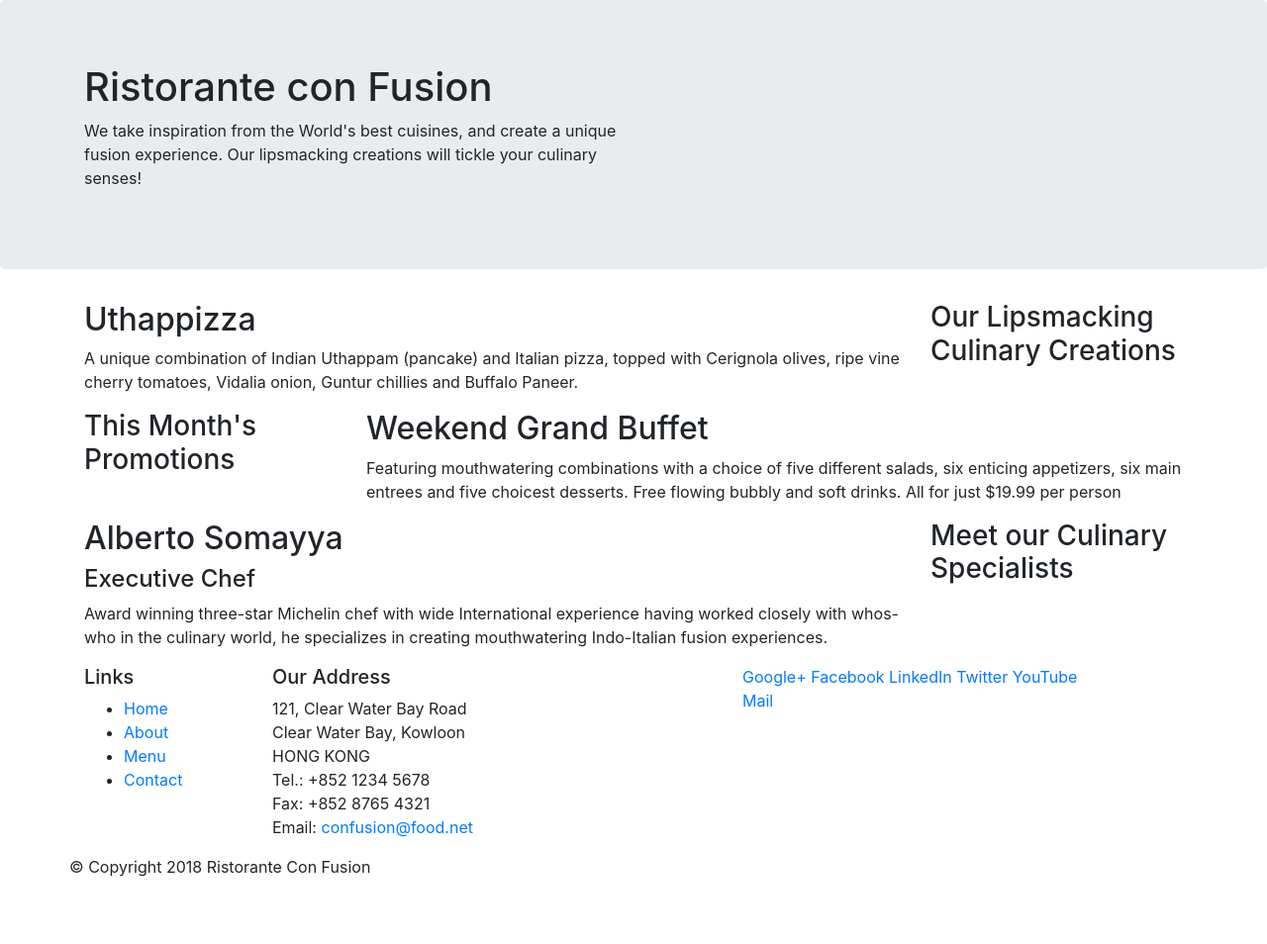
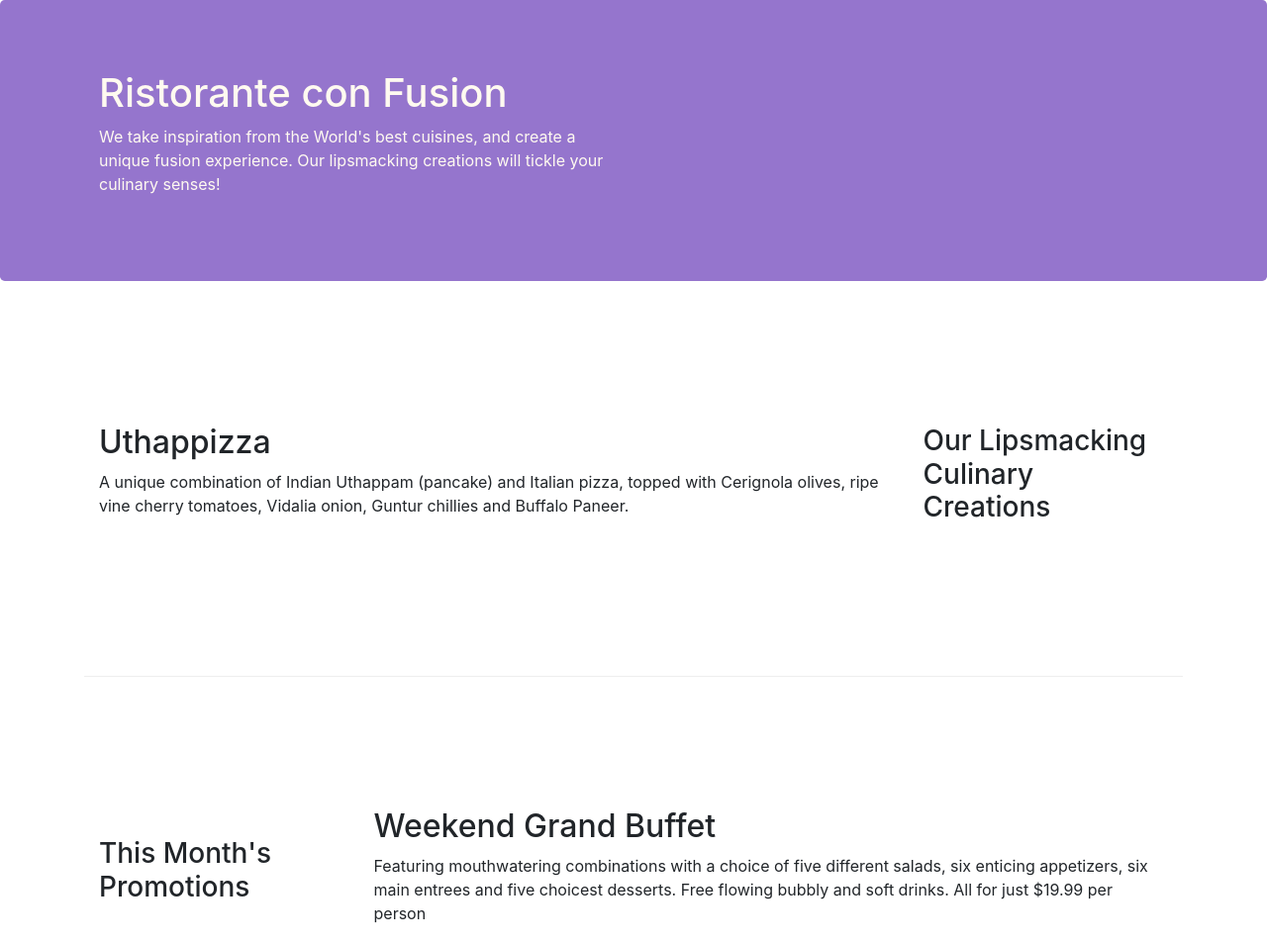
Before and after one commit to sidroniolima/conFusion, a website: page index.html in a window 1280 px wide. Shown: the top 954 px of the page at 99% size. Before the commit the page ends 904 px from the top, so only its background shows below. Drawn offline with nearby package versions, Linux system fonts and the light colour scheme.

Commit message:
Bootstrap Grid Part 2

```diff
--- /dev/null
+++ b/css/styles.css
@@ -0,0 +1,30 @@
+.row-header {
+  margin: 0px auto;
+  padding: 0px;
+}
+
+.row-content {
+  margin: 0px auto;
+  padding: 50px 0px 50px 0px;
+  border-bottom: 1px ridge;
+  min-height:  400px;
+}
+
+.footer {
+  background-color: #D1C4E9;
+  margin: 0px auto;
+  padding: 20px 0px 20px 0px;
+}
+
+.jumbotron {
+  padding: 70px 30px 70px 30px;
+  margin: 0px auto;
+  background: #9575CD;
+  color: floralwhite;
+}
+
+address {
+  font-size: 80%;
+  margin: 0px;
+  color: #0f0f0f;
+}
--- a/index.html
+++ b/index.html
@@ -8,7 +8,8 @@
     <meta http-equiv="x-ua-compatible" content="ie=edge">
 
     <!-- Bootstrap CSS -->
-    <link rel="stylesheet" href="node_modules/bootstrap/dist/css/bootstrap.min.css">
+	 <link rel="stylesheet" href="node_modules/bootstrap/dist/css/bootstrap.min.css">
+	 <link rel="stylesheet" href="css/styles.css"/>
     <title>Ristorante Con Fusion</title>
 </head>
 
@@ -16,7 +17,7 @@
 
     <header class="jumbotron">
         <div class="container">
-            <div class="row">
+            <div class="row row-header">
                 <div class="col-12 col-sm-6">
                     <h1>Ristorante con Fusion</h1>
                     <p>We take inspiration from the World's best cuisines, and create a unique fusion experience. Our lipsmacking creations will tickle your culinary senses!</p>
@@ -28,7 +29,7 @@
     </header>
 
     <div class="container">
-        <div class="row">
+        <div class="row row-content align-items-center">
             <div class="col-12 col-sm-4 order-sm-last col-md-3">
                 <h3>Our Lipsmacking Culinary Creations</h3>
             </div>
@@ -39,7 +40,7 @@
         </div>
 
 
-        <div class="row">
+        <div class="row row-content align-items-center">
             <div class="col-12 col-sm-4 col-md-3">
                 <h3>This Month's Promotions</h3>
             </div>
@@ -49,7 +50,7 @@
             </div>
         </div>
 
-        <div class="row">
+        <div class="row row-content align-items-center">
             <div class="col-12 col-sm-4 order-sm-last col-md-3">
                 <h3>Meet our Culinary Specialists</h3>
             </div>
@@ -61,12 +62,12 @@
         </div>
     </div>
 
-    <footer>
+    <footer class="footer">
         <div class="container">
             <div class="row">
                 <div class="col-4 off-set-1 col-sm-2">
                     <h5>Links</h5>
-                    <ul>
+                    <ul class="list-unstyled">
                         <li><a href="#">Home</a></li>
                         <li><a href="#">About</a></li>
                         <li><a href="#">Menu</a></li>
@@ -84,8 +85,8 @@
 		              Email: <a href="mailto:confusion@food.net">confusion@food.net</a>
 		           </address>
                 </div>
-                <div class="col-12 col-sm-4">
-                    <div>
+                <div class="col-12 col-sm-4 align-self-center">
+                    <div class="text-center">
                         <a href="http://google.com/+">Google+</a>
                         <a href="http://www.facebook.com/profile.php?id=">Facebook</a>
                         <a href="http://www.linkedin.com/in/">LinkedIn</a>
@@ -95,7 +96,7 @@
                     </div>
                 </div>
            </div>
-           <div class="row">
+           <div class="row justify-content-center">
                 <div class="auto">
                     <p>© Copyright 2018 Ristorante Con Fusion</p>
                 </div>
```
